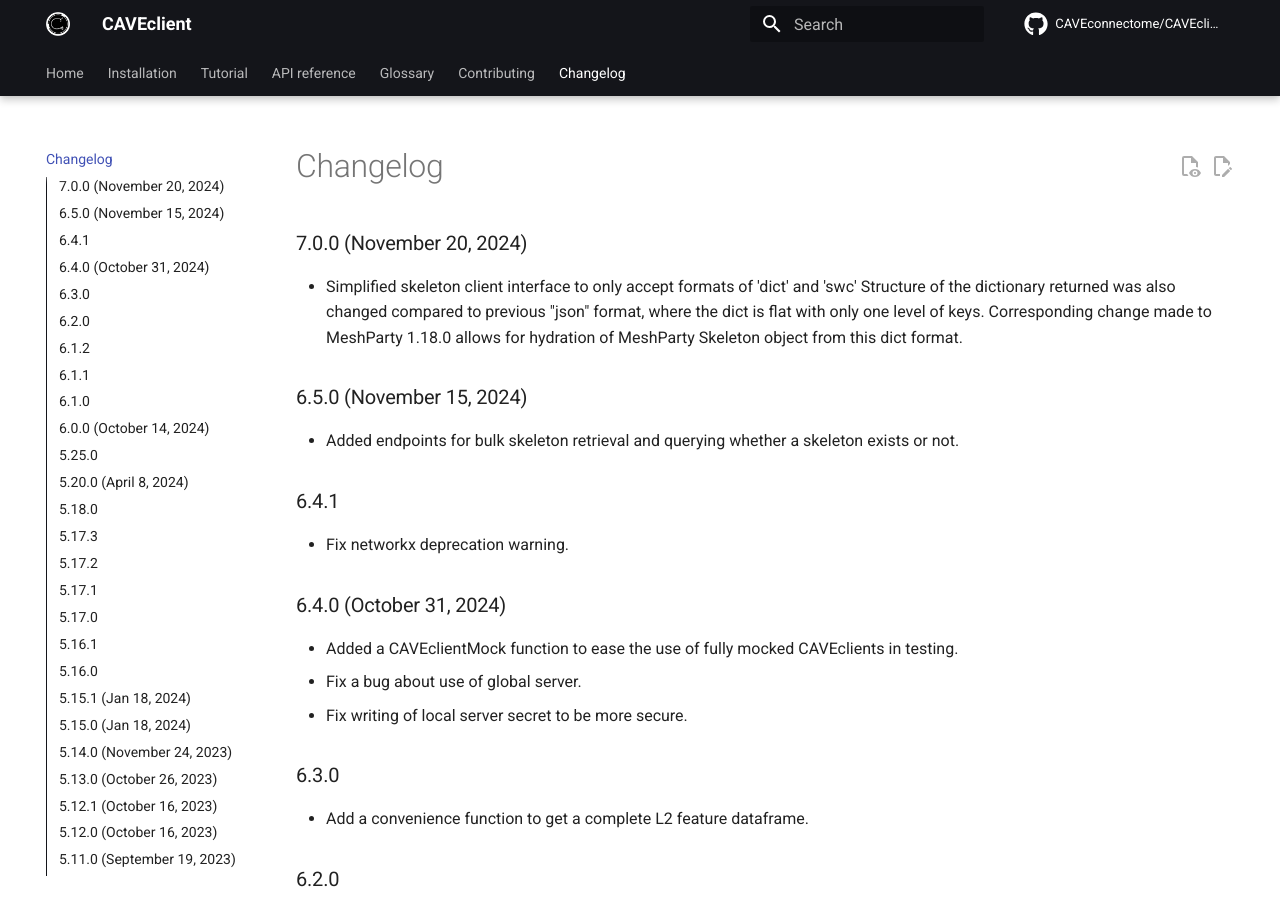
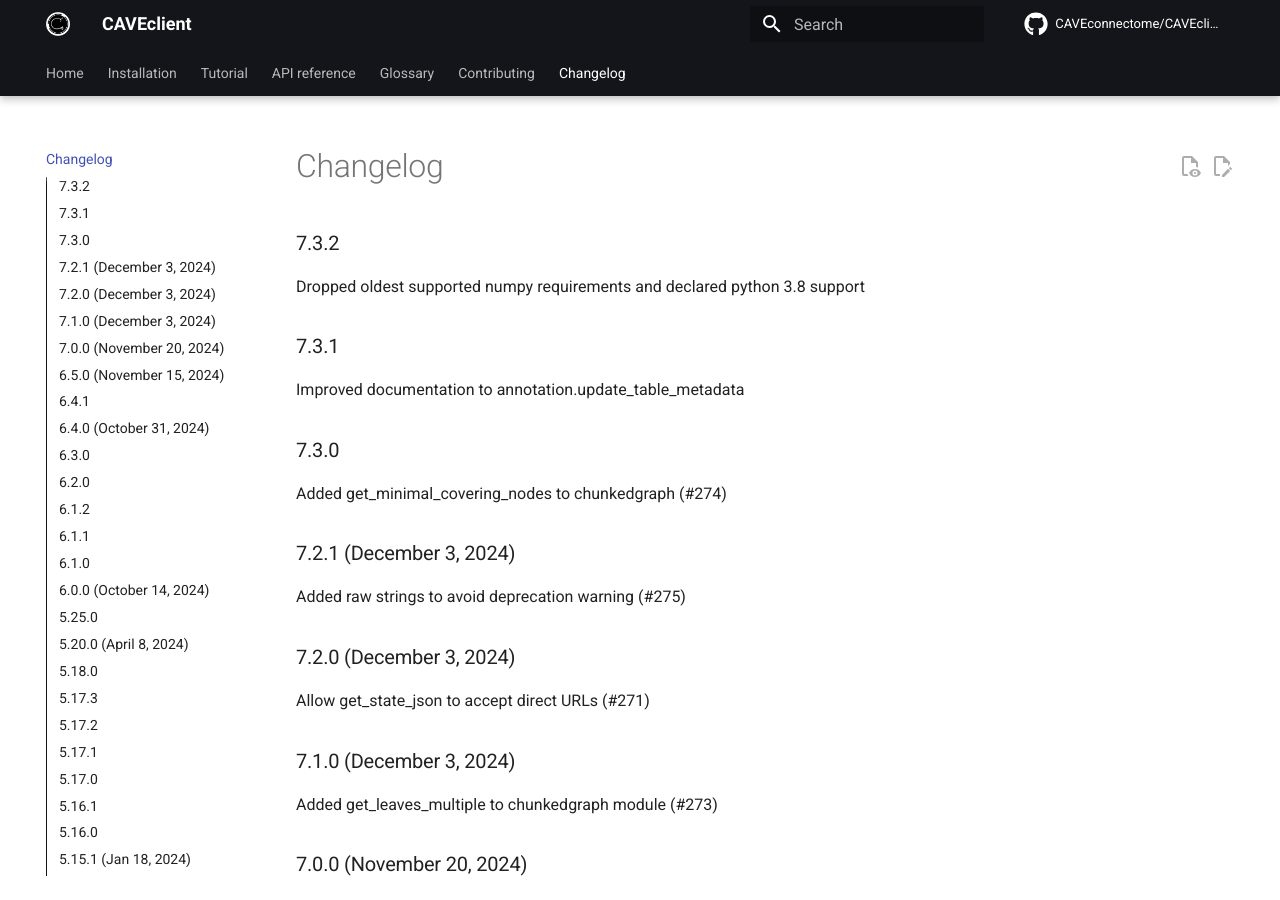
Before and after one commit to CAVEconnectome/CAVEclient, an MkDocs documentation site: the page built from docs/changelog.md, in a window 1280 px wide and 900 px high. Built offline with MkDocs 1.6.1 and Material for MkDocs 9.7.7, drawn with Linux system fonts in a browser that asks for light colours; comment, search, counter and statistics services are not loaded.

Commit message:
Update changelog.md

```diff
--- a/docs/changelog.md
+++ b/docs/changelog.md
@@ -1,6 +1,24 @@
 ---
 title: Changelog
 ---
+## 7.3.2
+Dropped oldest supported numpy requirements and declared python 3.8 support
+
+## 7.3.1
+Improved documentation to annotation.update_table_metadata
+
+## 7.3.0
+Added get_minimal_covering_nodes to chunkedgraph (#274)
+
+## 7.2.1 (December 3, 2024)
+Added raw strings to avoid deprecation warning (#275)
+
+## 7.2.0 (December 3, 2024)
+Allow get_state_json to accept direct URLs (#271)
+
+## 7.1.0 (December 3, 2024)
+Added get_leaves_multiple to chunkedgraph module (#273)
+
 ## 7.0.0 (November 20, 2024)
 
 - Simplified skeleton client interface to only accept formats of 'dict' and 'swc'
```
